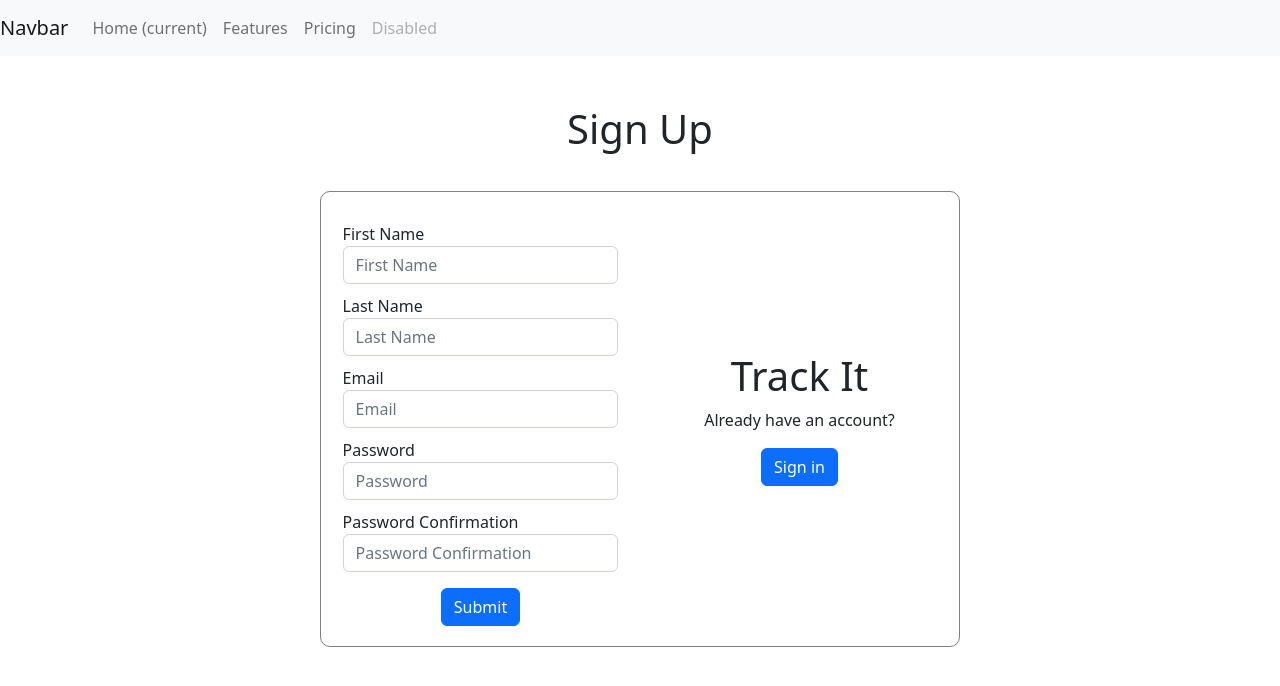
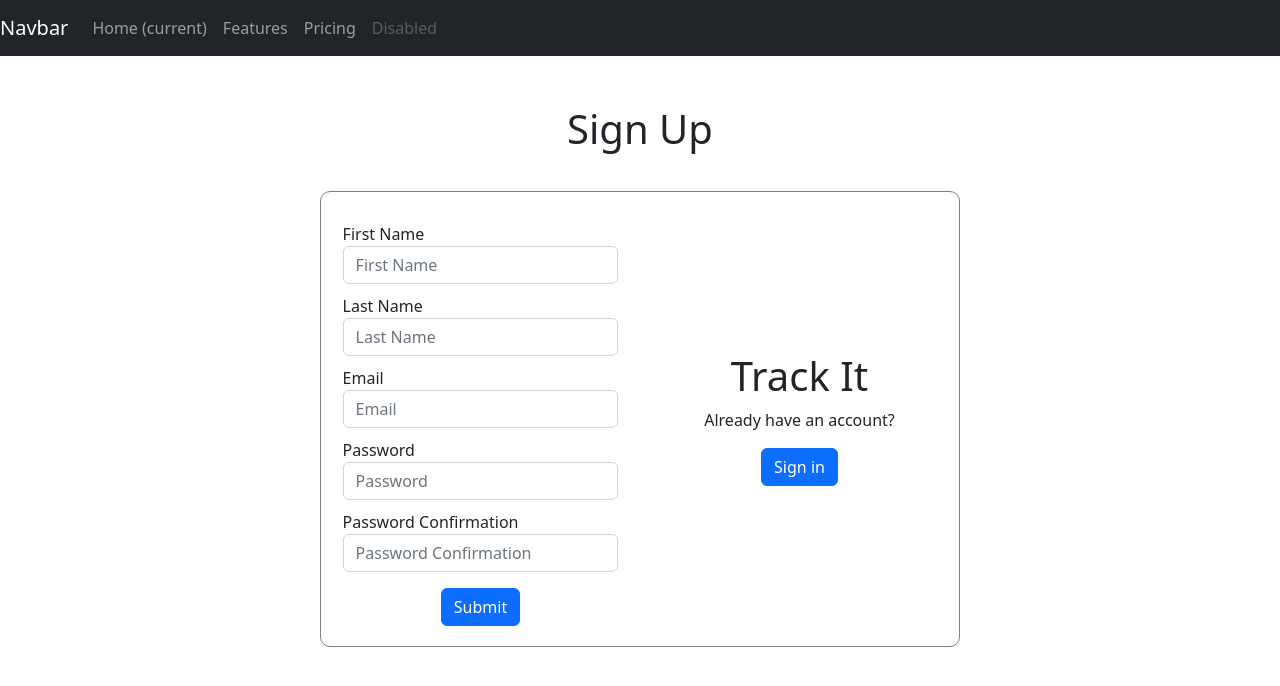
Before and after one commit to ericsolomonjs/TrackIt, a React (Create React App) app in the folder frontend/: page / in a window 1280 px wide. Shown: the top 686 px of the page. Built offline with nearby package versions, Linux system fonts and the light colour scheme.

Commit message:
changed navbar to dark

```diff
--- a/frontend/src/components/NavBar.js
+++ b/frontend/src/components/NavBar.js
@@ -5,7 +5,7 @@ export default function NavBar(props) {
   const user = props.user ? props.user : "";
 
   return (
-    <nav className="navbar navbar-expand-lg navbar-light bg-light">
+    <nav className="navbar navbar-expand-lg navbar-dark bg-dark">
       <a className="navbar-brand" href="#">
         Navbar
       </a>
```
